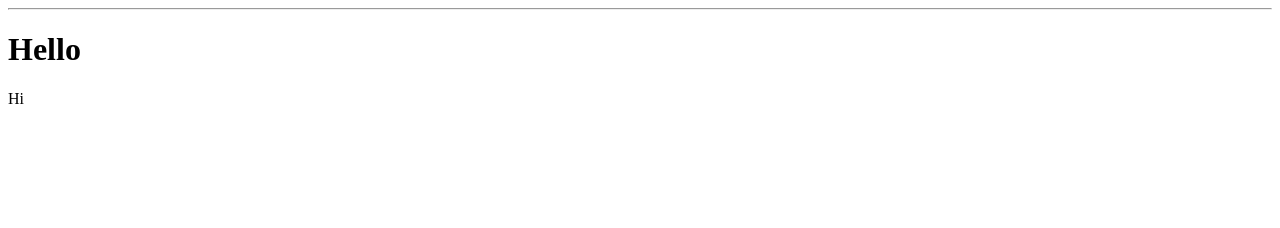
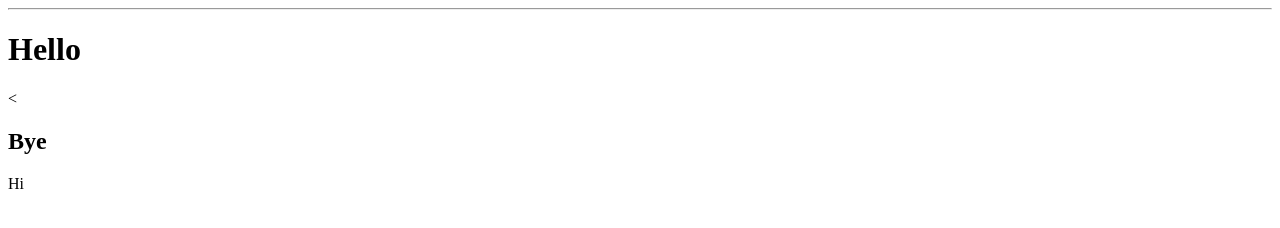
Before and after one commit to Rockstar484/Snake, a plain HTML site: page index.html in a window 1280 px wide. Drawn offline with Linux system fonts and the light colour scheme.

Commit message:
Added second heading

```diff
--- a/index.html
+++ b/index.html
@@ -10,6 +10,7 @@
 <body>
   <hr>
   <h1>Hello</h1>
+  <<h2>Bye</h2>
   <p>
   	Hi
   </p>
```
